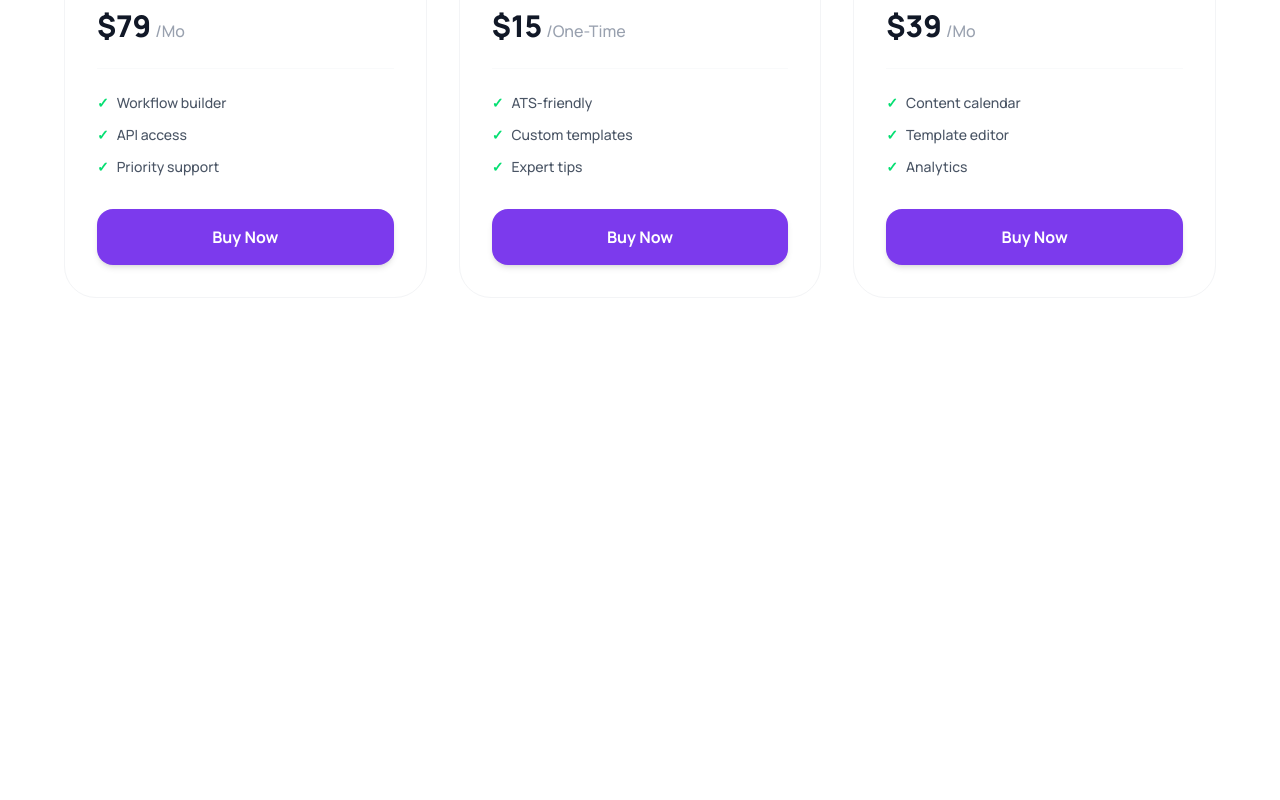
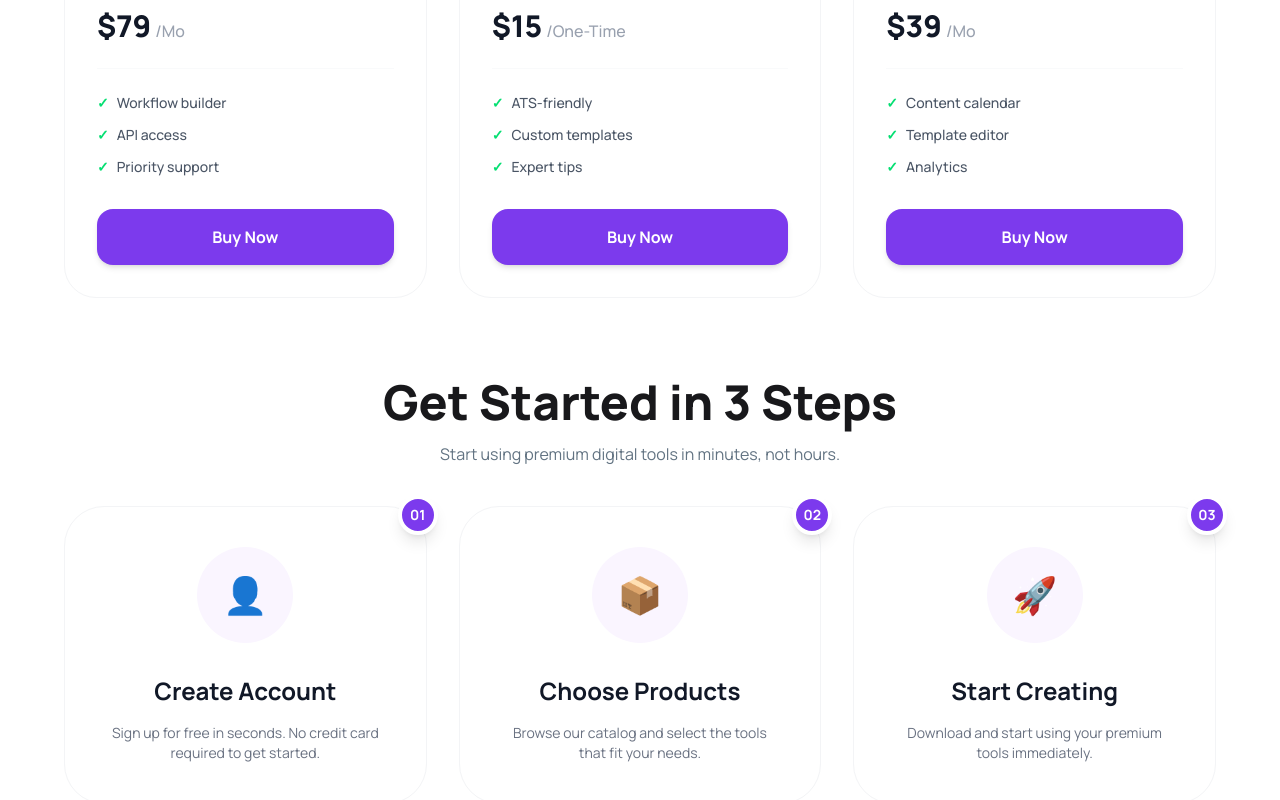
Before and after one commit to zaberabdullah/A-6-Digitools, a React (Vite) app: page / in a window 1280 px wide. Shown: the part 2113-2913 px from the top of the page. Before the commit the page ends 2459 px from the top, so only its background shows below. Built offline with nearby package versions, Linux system fonts and the light colour scheme.

Commit message:
added the steps section

```diff
--- a/src/components/ProductSection.jsx
+++ b/src/components/ProductSection.jsx
@@ -1,14 +1,7 @@
 import React, { useEffect, useState } from "react";
 import { TiDelete } from "react-icons/ti";
 
-const ProductSection = ({
-  handleAddToCart,
-  handleDelete,
-  handleClearCart,
-  cartItems,
-  isCartView,
-  setIsCartView,
-}) => {
+const ProductSection = ({ handleAddToCart, handleDelete, handleClearCart, cartItems, isCartView, setIsCartView }) => {
   const [products, setProducts] = useState([]);
 
   useEffect(() => {
@@ -17,10 +10,31 @@ const ProductSection = ({
       .then((data) => setProducts(data));
   }, []);
 
-  const  handleCheckout = () => {
+  const handleCheckout = () => {
     handleClearCart();
     setIsCartView(false);
   };
+
+  const steps = [
+    {
+      id: "01",
+      title: "Create Account",
+      description: "Sign up for free in seconds. No credit card required to get started.",
+      icon: "👤",
+    },
+    {
+      id: "02",
+      title: "Choose Products",
+      description: "Browse our catalog and select the tools that fit your needs.",
+      icon: "📦",
+    },
+    {
+      id: "03",
+      title: "Start Creating",
+      description: "Download and start using your premium tools immediately.",
+      icon: "🚀",
+    },
+  ];
 
   return (
     <section className="container mx-auto px-4 lg:px-16 py-12">
@@ -140,12 +154,39 @@ const ProductSection = ({
               </div>
             </div>
           ) : (
-            <div className="text-center py-20 bg-gray-50 rounded-[3rem] border-2 border-dashed border-gray-200">
+            <div className="text-center py-20 rounded-[3rem] border-2 border-dashed border-gray-200">
               <p className="text-xl font-medium">Your cart is empty!</p>
             </div>
           )}
         </div>
       )}
+
+      <div className="text-center pt-20">
+        <h1 className="text-5xl font-extrabold">Get Started in 3 Steps</h1>
+        <p className="text-[#627382] pt-4">
+          Start using premium digital tools in minutes, not hours.
+        </p>
+      </div>
+
+      <div className="grid grid-cols-1 md:grid-cols-3 gap-8 pt-10">
+        {steps.map((step) => (
+          <div
+            key={step.id}
+            className="relative bg-white border border-gray-100 p-10 rounded-[2.5rem] text-center hover:shadow-xl"
+          >
+            <div className="absolute -top-3 -right-3 w-10 h-10 bg-[#7C3AED] text-white flex items-center justify-center rounded-full font-bold text-sm shadow-lg border-4 border-white">
+              {step.id}
+            </div>
+
+            <div className="w-24 h-24 bg-purple-50 rounded-full flex items-center justify-center mx-auto mb-8 group-hover:bg-purple-100">
+              <span className="text-4xl">{step.icon}</span>
+            </div>
+
+            <h3 className="text-2xl font-bold mb-4 text-[#111827]">{step.title}</h3>
+            <p className="text-gray-500 text-sm">{step.description}</p>
+          </div>
+        ))}
+      </div>
     </section>
   );
 };
```
